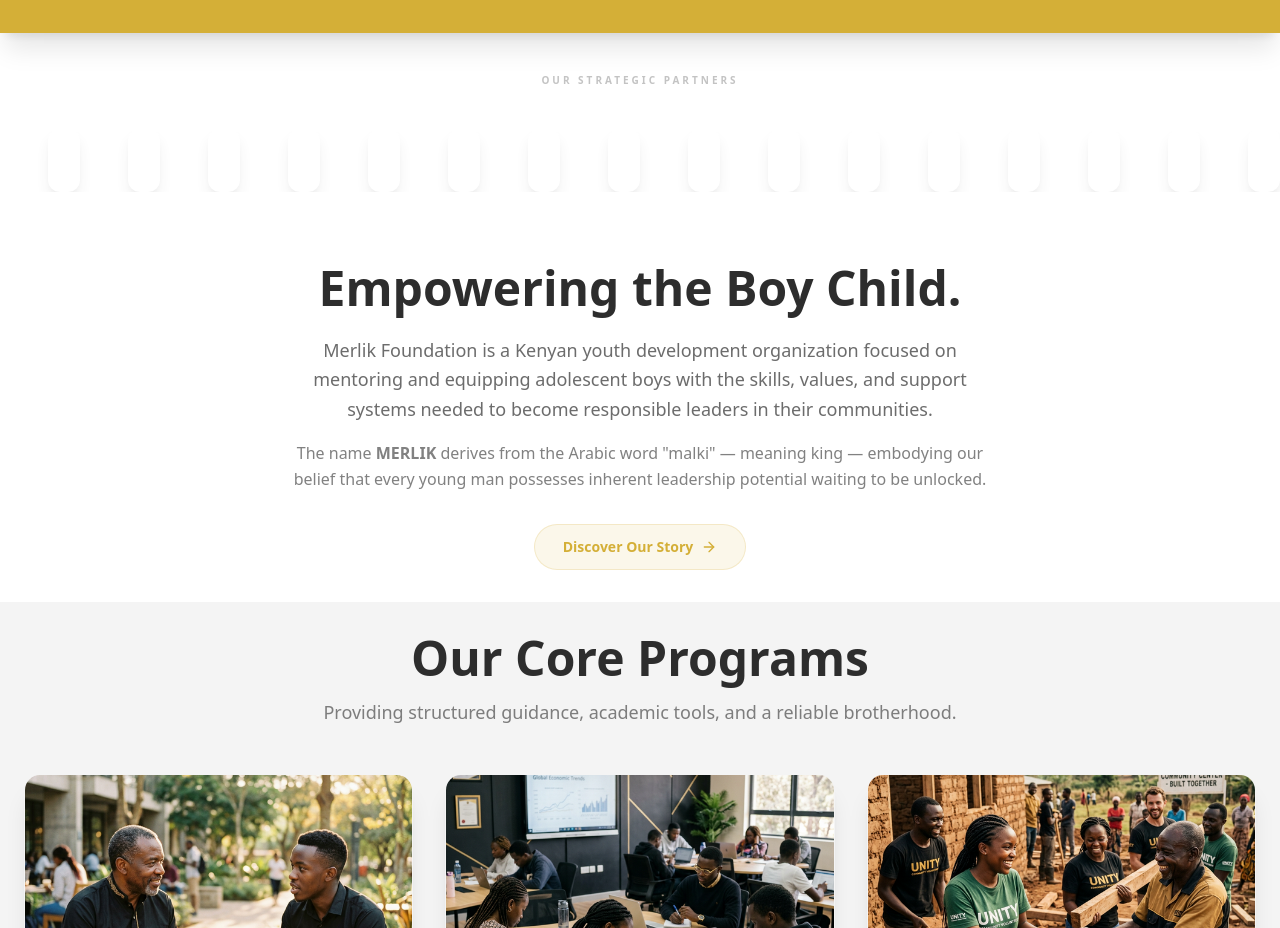
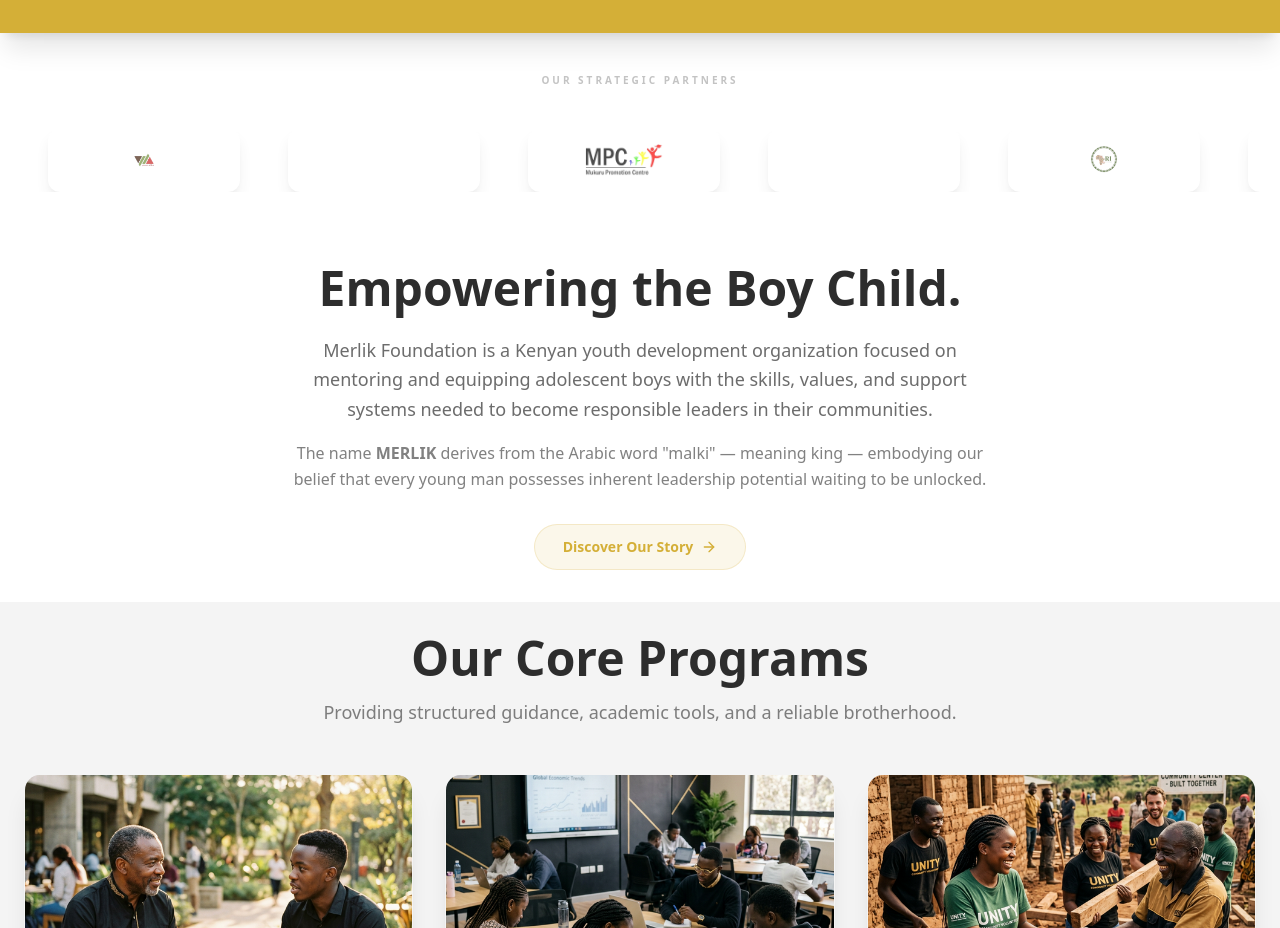
Before and after one commit to foundationmerlik/webapp, a Next.js app: page / in a window 1280 px wide. Shown: the part 883-1811 px from the top of the page. Built offline with nearby package versions, Linux system fonts and the light colour scheme; a web font is replaced by a local one.

Commit message:
Fix squashed partner logos on home page marquee by adding flex-shrink-0

```diff
--- a/src/app/page.tsx
+++ b/src/app/page.tsx
@@ -175,7 +175,7 @@ export default function Home() {
           <p className="text-[10px] uppercase font-bold tracking-[0.3em] text-foreground/40 text-center mb-10">Our Strategic Partners</p>
           <div className="flex whitespace-nowrap animate-marquee">
             {[...partnerLogos, ...partnerLogos, ...partnerLogos].map((partner, index) => (
-               <div key={index} className="flex items-center justify-center h-16 w-48 mx-6 bg-white rounded-xl p-4 transition-all duration-500 shadow-lg hover:shadow-xl hover:-translate-y-1">
+               <div key={index} className="flex-shrink-0 flex items-center justify-center h-16 w-48 mx-6 bg-white rounded-xl p-4 transition-all duration-500 shadow-lg hover:shadow-xl hover:-translate-y-1">
                 <div className="relative w-full h-full">
                   <Image
                     src={partner.logo}
```
